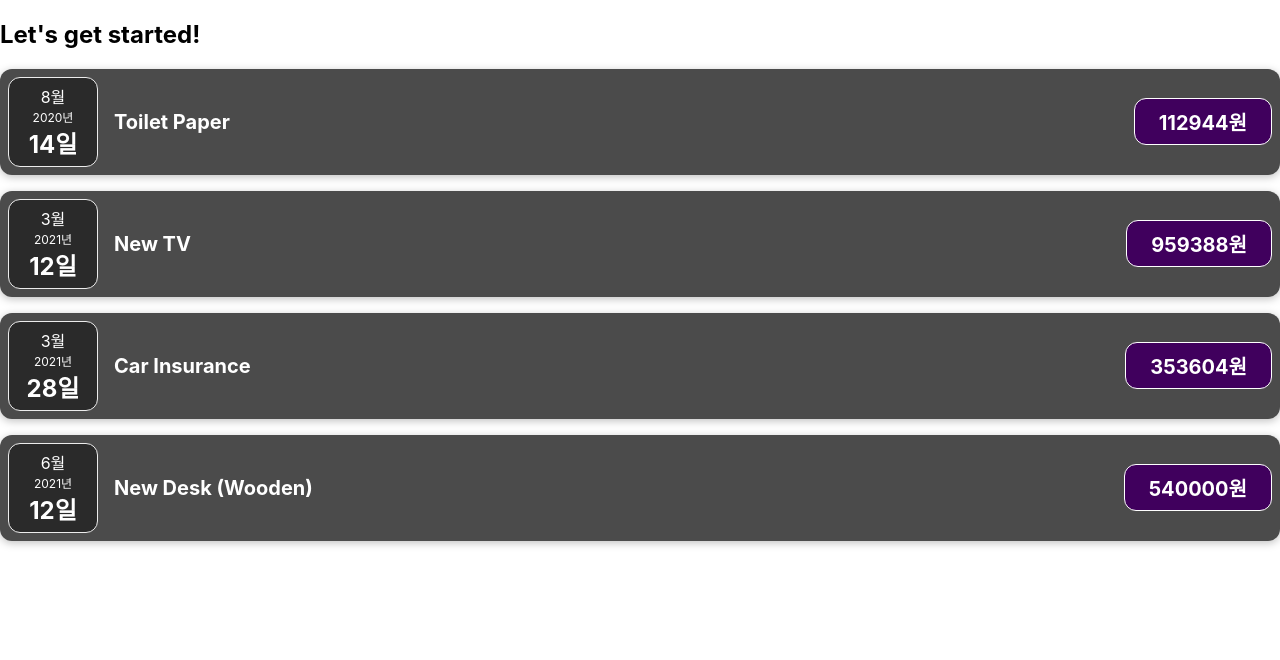
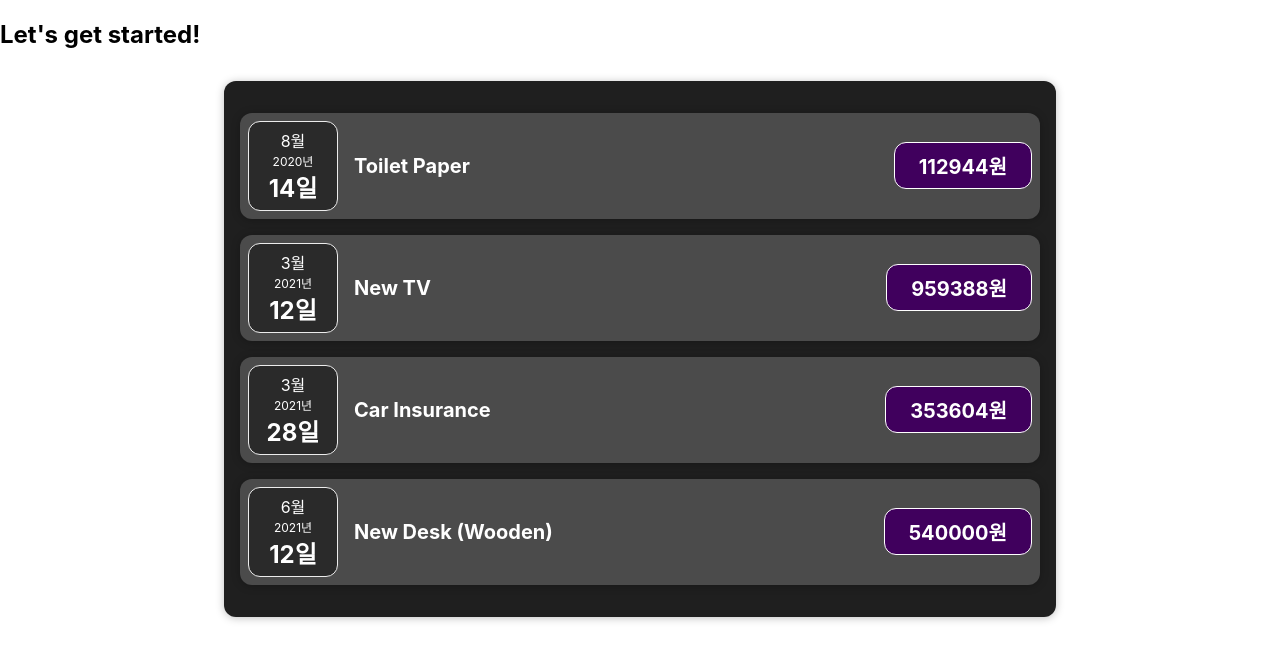
Before and after one commit to ystgd07/01-starting-setup, a React (Create React App) app in the folder react-complete-guide/: page / in a window 1280 px wide. Shown: the top 660 px of the page. Built offline with nearby package versions, Linux system fonts and the light colour scheme.

Commit message:
js_props_components_3

```diff
--- a/react-complete-guide/src/App.js
+++ b/react-complete-guide/src/App.js
@@ -1,6 +1,7 @@
 import logo from "./logo.svg";
 import "./App.css";
 import ExpenseItem from "./components/ExpenseItem";
+import Expenses from "./components/Expenses"
 
 function App() {
   const expenses = [
@@ -30,26 +31,7 @@
   return (
     <div>
       <h2>Let's get started!</h2>
-      <ExpenseItem
-        title={expenses[0].title}
-        amount={expenses[0].amount}
-        date={expenses[0].date}
-      />
-      <ExpenseItem
-        title={expenses[1].title}
-        amount={expenses[1].amount}
-        date={expenses[1].date}
-      />
-      <ExpenseItem
-        title={expenses[2].title}
-        amount={expenses[2].amount}
-        date={expenses[2].date}
-      />
-      <ExpenseItem
-        title={expenses[3].title}
-        amount={expenses[3].amount}
-        date={expenses[3].date}
-      />
+      <Expenses items={expenses}></Expenses>
     </div>
   );
 }
--- /dev/null
+++ b/react-complete-guide/src/components/Card.css
@@ -0,0 +1,4 @@
+.card{
+    border-radius: 12px;
+    box-shadow: 0 1px 8px rgba(0, 0, 0, 0.25);
+}
--- /dev/null
+++ b/react-complete-guide/src/components/Card.js
@@ -0,0 +1,6 @@
+import "./Card.css"
+function Card(props){
+    const classes='card '+props.className
+    return <div className={classes}>{props.children}</div>
+}
+export default Card
--- a/react-complete-guide/src/components/ExpenseItem.css
+++ b/react-complete-guide/src/components/ExpenseItem.css
@@ -2,10 +2,8 @@
   display: flex;
   justify-content: space-between;
   align-items: center;
-  box-shadow: 0 2px 8px rgba(0, 0, 0, 0.25);
   padding: 0.5rem;
   margin: 1rem 0;
-  border-radius: 12px;
   background-color: #4b4b4b;
 }
 
--- a/react-complete-guide/src/components/ExpenseItem.js
+++ b/react-complete-guide/src/components/ExpenseItem.js
@@ -1,5 +1,6 @@
 import "./ExpenseItem.css";
 import ExpenseDate from "./ExpenseDate";
+import Card from "./Card";
 function ExpenseItem(props) {
   // const expenseDate = new Date(2022, 9, 8);
   // const expeneseTitle = "Car Insurance";
@@ -10,13 +11,13 @@
   // const day = props.date.toLocaleString("ko-KR", { day: "numeric" });
 
   return (
-    <div className="expense-item">
+    <Card className="expense-item">
       <ExpenseDate date={props.date} />
       <div className="expense-item__description">
         <h2>{props.title}</h2>
         <div className="expense-item__price">{props.amount * 1200}원</div>
       </div>
-    </div>
+    </Card>
   );
 }
 
--- a/react-complete-guide/src/components/Expenses.css
+++ b/react-complete-guide/src/components/Expenses.css
@@ -4,6 +4,4 @@
   margin: 2rem auto;
   width: 50rem;
   max-width: 95%;
-  border-radius: 12px;
-  box-shadow: 0 1px 8px rgba(0, 0, 0, 0.25);
 }
--- a/react-complete-guide/src/components/Expenses.js
+++ b/react-complete-guide/src/components/Expenses.js
@@ -1,3 +1,27 @@
 import "./Expenses.css";
-function Expenses() {}
+import ExpenseItem from "./ExpenseItem";
+import Card from "./Card";
+function Expenses(props) {
+    return(<Card className='expenses'><ExpenseItem
+        title={props.items[0].title}
+        amount={props.items[0].amount}
+        date={props.items[0].date}
+      />
+      <ExpenseItem
+        title={props.items[1].title}
+        amount={props.items[1].amount}
+        date={props.items[1].date}
+      />
+      <ExpenseItem
+        title={props.items[2].title}
+        amount={props.items[2].amount}
+        date={props.items[2].date}
+      />
+      <ExpenseItem
+        title={props.items[3].title}
+        amount={props.items[3].amount}
+        date={props.items[3].date}
+      />
+      </Card>)
+}
 export default Expenses;
```
